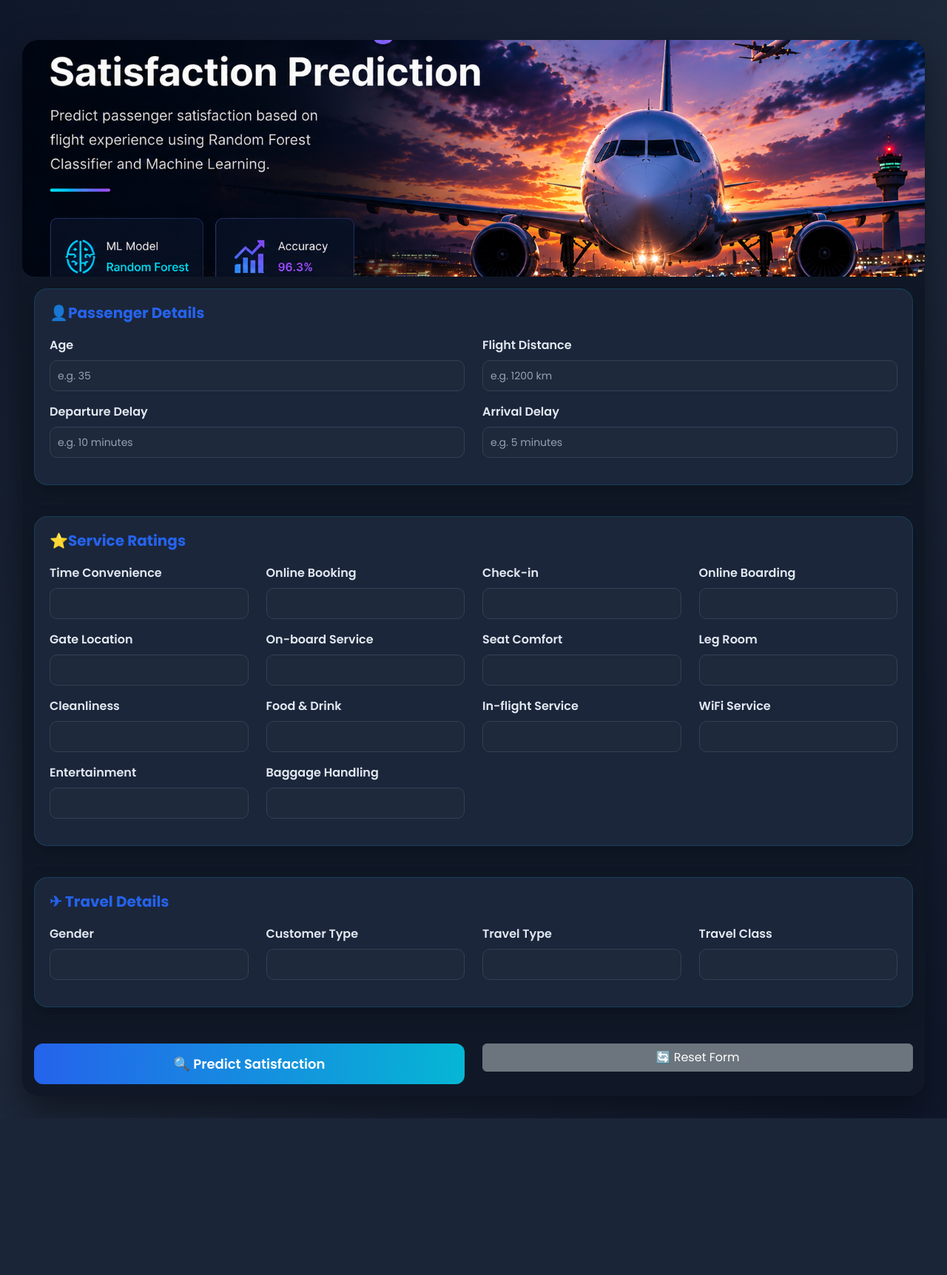
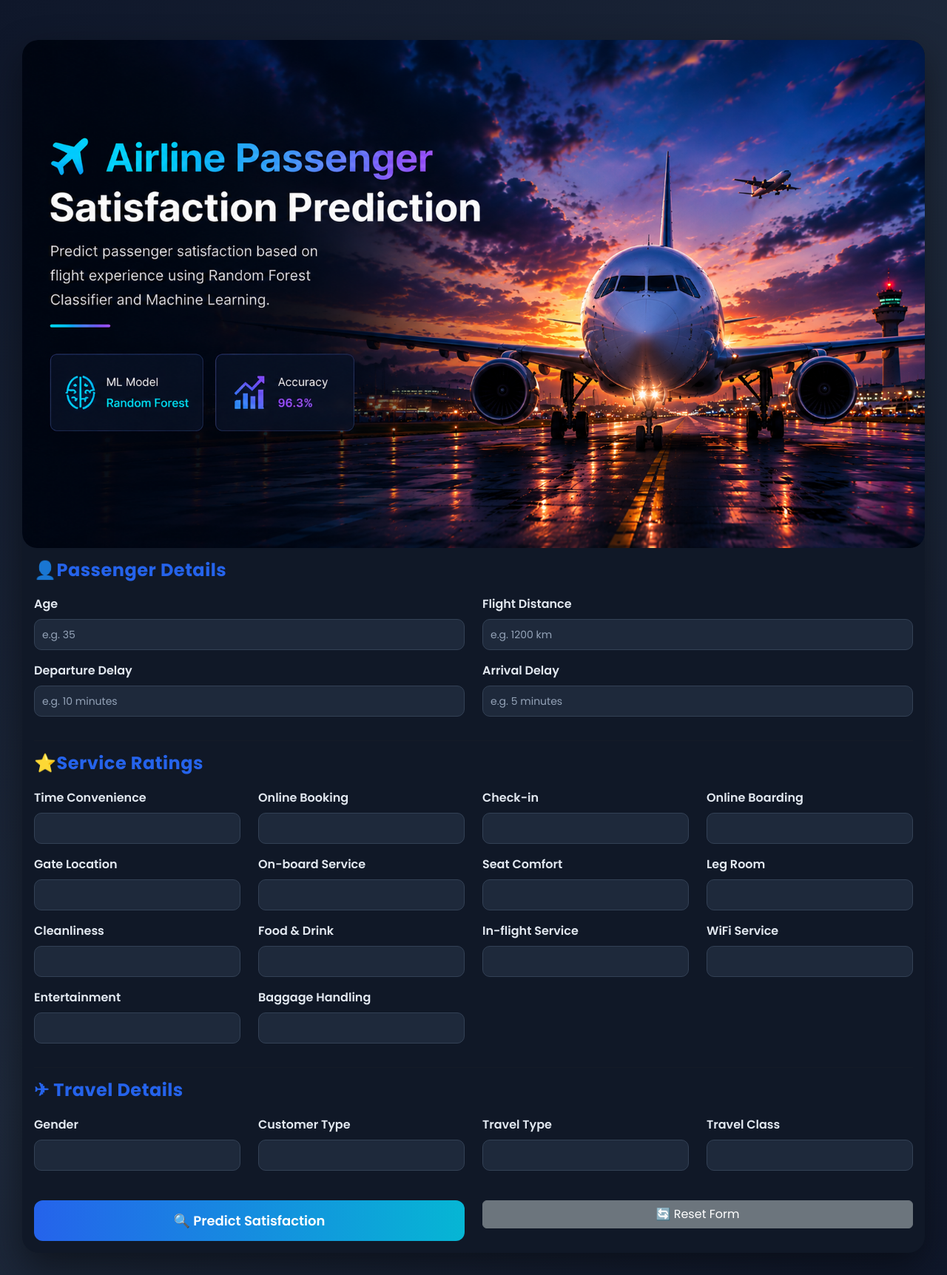
Before and after one commit to Varshitha14-web/AirlinePrediction, a Flask app: page / in a window 1280 px wide. Shown: the whole page at 74% size. Before the commit the page ends 1512 px from the top, so only its background shows below. Run offline with Flask 3, Linux system fonts and the light colour scheme; parts of the project's set-up code (start-up, migrations or seed data) failed here and were passed over.

Commit message:
Updated UI design

```diff
--- a/static/css/style.css
+++ b/static/css/style.css
@@ -64,7 +64,9 @@ body{
 /* Section headings */
 h5{
     color:#2563eb;
+    font-size: 24px;
     font-weight:700;
+    letter-spacing: 0.5px;
     margin-bottom:20px;
 }
 
@@ -89,11 +91,14 @@ label{
     margin-bottom:8px;
     display:block;
 }
-.hero img{
-    width:100%;
-    height:320px;
-    object-fit:cover;
-    border-radius:20px 20px 0 0;
+.hero-image img,
+.hero img {
+    width: 100%;
+    height: auto;
+    display: block;
+    object-fit: cover;
+    border-radius: 20px;
+}
 }
 .section-card{
     background:#1b263b;
@@ -103,17 +108,34 @@ label{
     margin-bottom:25px;
     box-shadow:0 8px 25px rgba(0,0,0,.25);
 }
-.row{
-    display:flex;
-    flex-wrap:wrap;
-}
 
-.col-lg-6{
-    width:50%;
-}
 
 @media (max-width:768px){
     .col-lg-6{
         width:100%;
     }
 }
+.hero {
+    width: 100%;
+    overflow: hidden;
+    border-radius: 20px;
+}
+
+.hero-img {
+    width: 100%;
+    height: auto;
+    display: block;
+    border-radius: 20px;
+}
+
+@media (max-width: 768px) {
+    .hero {
+        margin: 15px;
+    }
+
+    .hero-img {
+        width: 100%;
+        height: auto;
+        object-fit: contain;
+    }
+}
--- a/templates/index.html
+++ b/templates/index.html
@@ -25,7 +25,7 @@
 <div class="hero">
     <img src="{{ url_for('static', filename='images/hero.png') }}"
          alt="Hero Banner"
-         class="img-fluid rounded-4">
+         class="hero-img">
 </div>
 
 <div class="card-body">
```
